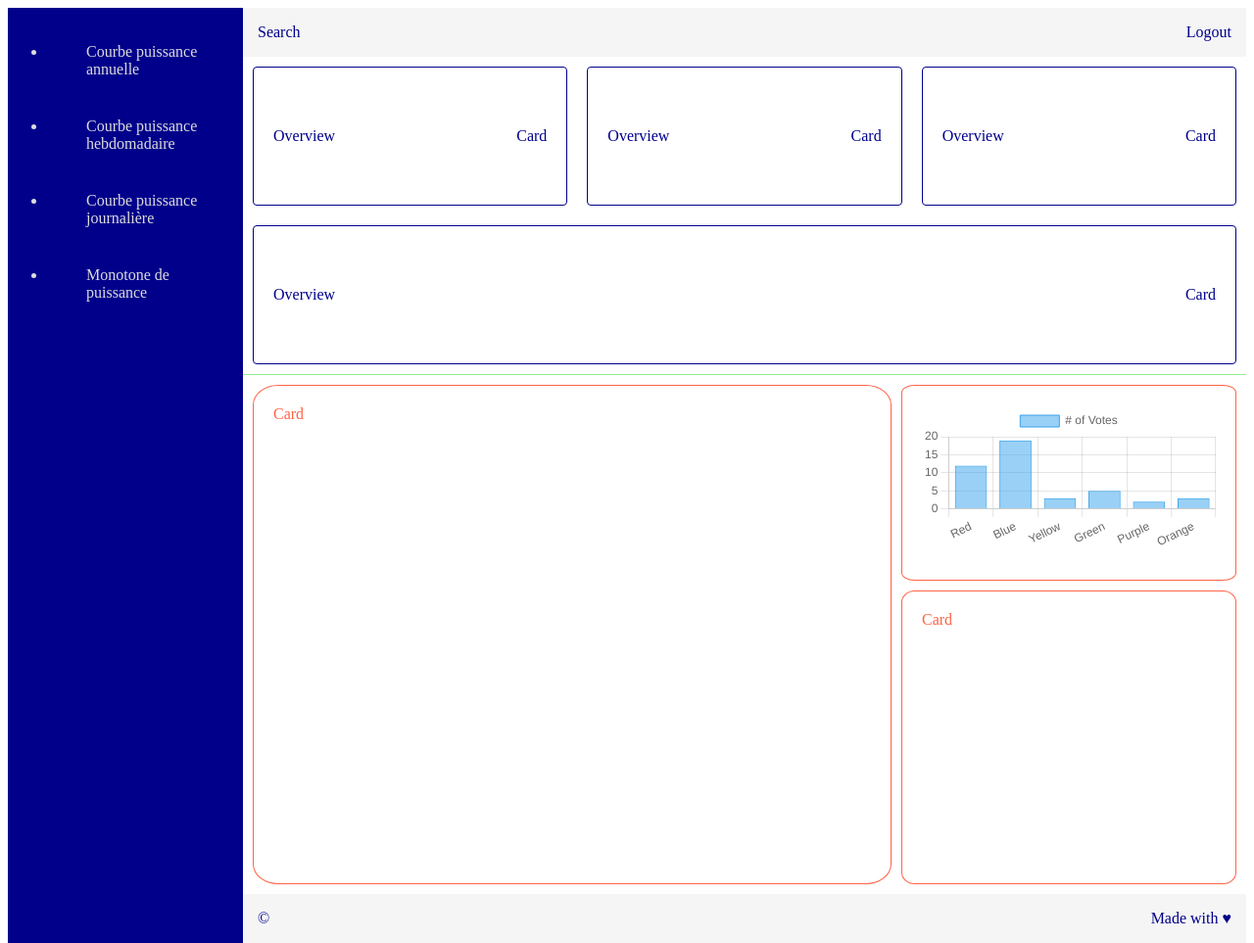
After one commit to Desf-Ant/Essential-Solar, a Flask app: page /dashboard in a window 1280 px wide. The commit adds this page. Shown: the whole page at 98% size. Run offline with Flask 2, Linux system fonts and the light colour scheme.

Commit message:
add basic dashboard

```diff
--- a/app.py
+++ b/app.py
@@ -13,7 +13,9 @@ def index():
 def form():
     return render_template("pages/form.html")
 
-
+@app.route("/dashboard")
+def dashboard():
+    return render_template("pages/dashboard.html")
 
 
 
--- /dev/null
+++ b/static/css/dashboard.css
@@ -0,0 +1,117 @@
+.body{
+    margin: 0;
+    padding: 0;
+    color: white;
+    box-sizing: border-box;
+    font-family: monospace;
+    font-size: 15px;
+}
+
+.grid-container {
+    display: grid;
+    grid-template-columns: 240px 1fr;
+    grid-template-rows: 50px 1fr 50px;
+    grid-template-areas:
+        'aside header'
+        'aside main'
+        'aside footer';
+    height: 100vh;
+}
+
+.header {
+    grid-area: header;
+    background-color: whitesmoke;
+}
+
+.aside {
+    grid-area: aside;
+    background-color: darkblue;
+}
+
+.main {
+    grid-area: main;
+    background-color: white;
+}
+
+.footer {
+    grid-area: footer;
+    background-color: whitesmoke;
+}
+
+.header, .footer {
+    display: flex;
+    align-items: center;
+    justify-content: space-between;
+    color: darkblue;
+    padding: 0 15px;
+}
+
+.aside {
+    display: flex;
+    flex-direction: column;
+}
+
+.aside_list {
+    padding:0;
+    margin-top: 85px;
+    list-style-type: none;
+}
+
+.aside_list-item {
+    padding: 20px 20px 20px 40px;
+    color: #ddd;
+}
+
+.aside_list-item:hover {
+    background-color: royalblue;
+    cursor: pointer;
+}
+
+.main_overview {
+    display: flex;
+    flex-wrap: wrap;
+    align-items: center;
+    border-bottom: 1px solid lightgreen;
+}
+
+.overview_card {
+    flex-basis: 250px;
+    flex-grow: 1;
+    margin: 10px 10px;
+    display: flex;
+    align-items: center;
+    justify-content: space-between;
+    padding: 20px;
+    height: 100px;
+    border: 1px solid darkblue;
+    border-radius: 4px;
+    color: darkblue;
+}
+
+.main_cards {
+    margin:10px;
+    display:grid;
+    grid-template-columns: 2fr 1fr;
+    grid-template-rows: 200px 300px;
+    grid-template-areas:
+        'card1 card2'
+        'card1 card3';
+    grid-gap: 10px;
+}
+
+.card {
+    padding: 20px;
+    border: 1px solid tomato;
+    border-radius: 4%;
+    color:tomato;
+}
+
+.card:first-child{
+    grid-area: card1;
+}
+.card:nth-child(2){
+    grid-area: card2;
+}
+.card:nth-child(3) {
+    grid-area: card3;
+}
--- /dev/null
+++ b/templates/pages/dashboard.html
@@ -0,0 +1,77 @@
+{% extends 'layouts/default.html' %}
+
+{% block body %}
+<!-- https://medium.com/@kevjose/building-dashboards-using-grid-and-flex-box-620adc1fff51 -->
+
+<link rel="stylesheet" href="{{ url_for('static', filename='css/dashboard.css') }}">
+
+<div class="grid-container">
+    <header class="header">
+        <div class="header_search">Search</div>
+        <div class="header_avatar">Logout</div>
+    </header>
+    <aside class="aside">
+        <ul>
+            <li class="aside_list-item">Courbe puissance annuelle</li>
+            <li class="aside_list-item">Courbe puissance hebdomadaire</li>
+            <li class="aside_list-item">Courbe puissance journalière</li>
+            <li class="aside_list-item">Monotone de puissance</li>
+        </ul>
+    </aside>
+    <main class="main">
+        <div class="main_overview">
+            <div class="overview_card">
+                <div class="overview_card-info">Overview</div>
+                <div class="overview_card-icon">Card</div>
+            </div>
+            <div class="overview_card">
+                <div class="overview_card-info">Overview</div>
+                <div class="overview_card-icon">Card</div>
+            </div>
+            <div class="overview_card">
+                <div class="overview_card-info">Overview</div>
+                <div class="overview_card-icon">Card</div>
+            </div>
+            <div class="overview_card">
+                <div class="overview_card-info">Overview</div>
+                <div class="overview_card-icon">Card</div>
+            </div>
+        </div>
+        <div class="main_cards">
+            <div class="card">Card</div>
+            <div class="card">
+                <canvas id="myChart"></canvas>
+            </div>
+            <div class="card">Card</div>
+        </div>
+    </main>
+    <footer class="footer">
+        <div class="footer_copyright">&copy;</div>
+        <div class="footer_byline">Made with &hearts;</div>
+    </footer>
+</div>
+
+<script src="https://cdn.jsdelivr.net/npm/chart.js"></script>
+<script>
+    const ctx = document.getElementById('myChart');
+    new Chart(ctx, {
+        type: 'bar',
+        data: {
+        labels: ['Red', 'Blue', 'Yellow', 'Green', 'Purple', 'Orange'],
+        datasets: [{
+            label: '# of Votes',
+            data: [12, 19, 3, 5, 2, 3],
+            borderWidth: 1
+        }]
+        },
+        options: {
+        scales: {
+            y: {
+            beginAtZero: true
+            }
+        }
+        }
+    });
+</script>
+
+{% endblock %}
--- a/templates/pages/form.html
+++ b/templates/pages/form.html
@@ -31,7 +31,7 @@
 
         <div class="tab">
             <h2>Quelle est votre adresse ?</h2>
-            <br />
+            <br/>
             <p><input placeholder="11 Rue Sully ..." oninput=""></p>
             <div id="map"></div>
 
```
